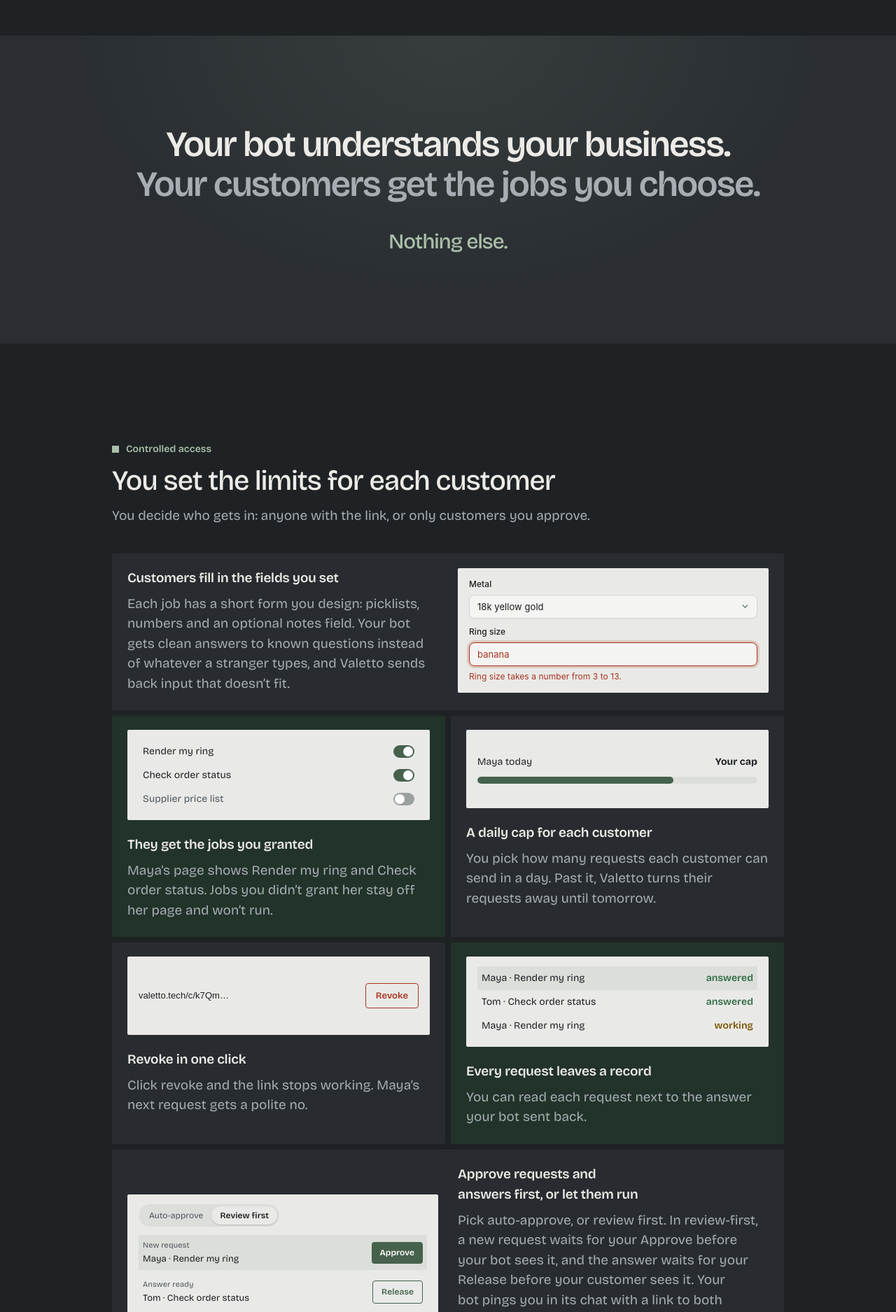
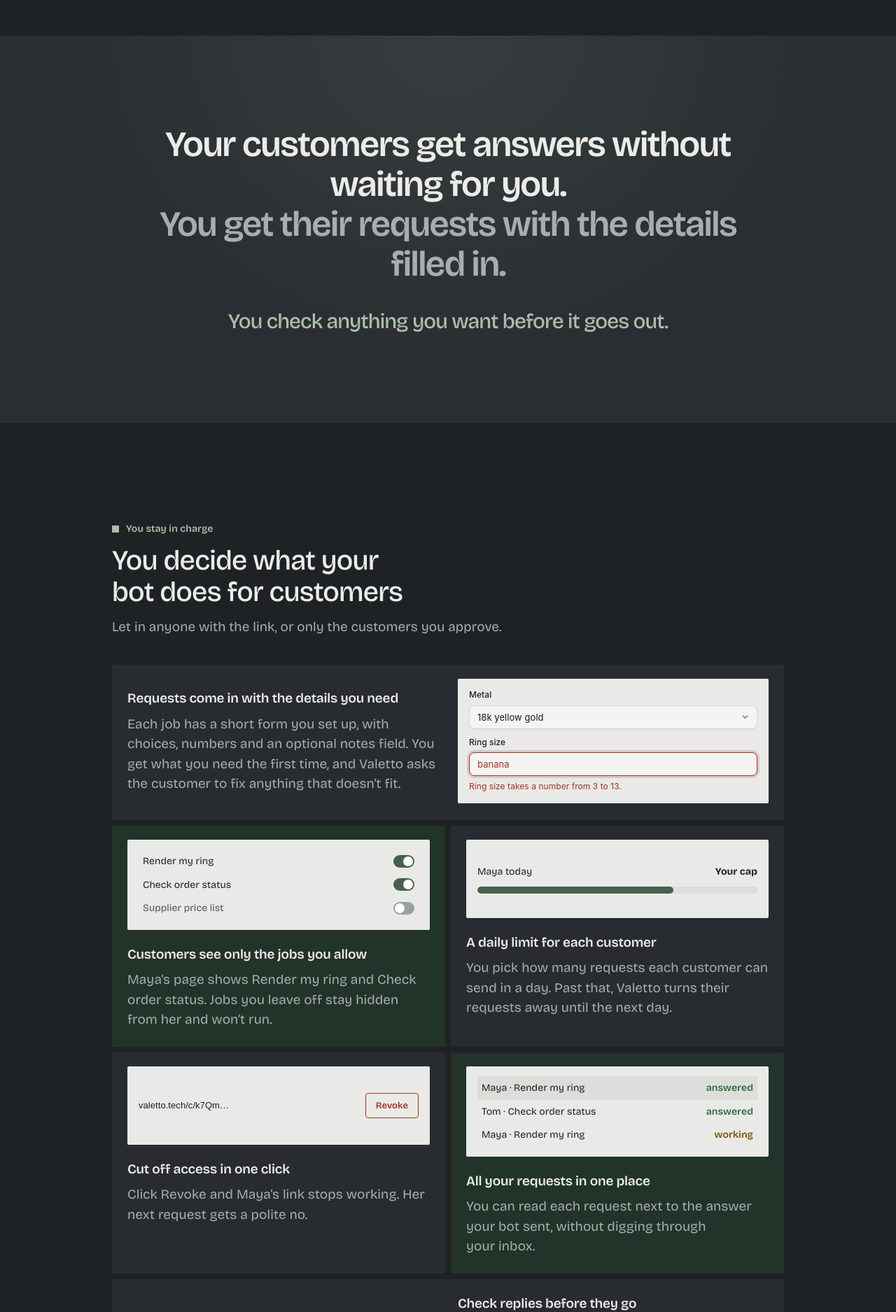
Before and after one commit to klahrich/replyslip, a Next.js app: page /valetto in a window 1280 px wide. Shown: the part 880-2755 px from the top of the page at 70% size. Built offline with nearby package versions, Linux system fonts and the light colour scheme; a web font is replaced by a local one.

Commit message:
Valetto homepage: reorient copy to owners without a bot (answer customers faster, less admin)

```diff
--- a/app/(site)/valetto/page.tsx
+++ b/app/(site)/valetto/page.tsx
@@ -33,8 +33,8 @@ function Words({ text, from = 0 }: { text: string; from?: number }) {
 const CONTROL: { h: string; p: string; frag: ReactNode; wide?: boolean }[] = [
   {
     wide: true,
-    h: 'Customers fill in the fields you set',
-    p: 'Each job has a short form you design: picklists, numbers and an optional notes field. Your bot gets clean answers to known questions instead of whatever a stranger types, and Valetto sends back input that doesn’t fit.',
+    h: 'Requests come in with the details you need',
+    p: 'Each job has a short form you set up, with choices, numbers and an optional notes field. You get what you need the first time, and Valetto asks the customer to fix anything that doesn’t fit.',
     frag: (
       <div className="vt-mini">
         <span className="vt-f">
@@ -50,8 +50,8 @@ const CONTROL: { h: string; p: string; frag: ReactNode; wide?: boolean }[] = [
     ),
   },
   {
-    h: 'They get the jobs you granted',
-    p: 'Maya’s page shows Render my ring and Check order status. Jobs you didn’t grant her stay off her page and won’t run.',
+    h: 'Customers see only the jobs you allow',
+    p: 'Maya’s page shows Render my ring and Check order status. Jobs you leave off stay hidden from her and won’t run.',
     frag: (
       <ul className="vt-grants">
         <li className="on">
@@ -70,8 +70,8 @@ const CONTROL: { h: string; p: string; frag: ReactNode; wide?: boolean }[] = [
     ),
   },
   {
-    h: 'A daily cap for each customer',
-    p: 'You pick how many requests each customer can send in a day. Past it, Valetto turns their requests away until tomorrow.',
+    h: 'A daily limit for each customer',
+    p: 'You pick how many requests each customer can send in a day. Past that, Valetto turns their requests away until the next day.',
     frag: (
       <div className="vt-cap">
         <div className="vt-cap-row">
@@ -85,8 +85,8 @@ const CONTROL: { h: string; p: string; frag: ReactNode; wide?: boolean }[] = [
     ),
   },
   {
-    h: 'Revoke in one click',
-    p: 'Click revoke and the link stops working. Maya’s next request gets a polite no.',
+    h: 'Cut off access in one click',
+    p: 'Click Revoke and Maya’s link stops working. Her next request gets a polite no.',
     frag: (
       <div className="vt-revoke">
         <span>valetto.tech/c/k7Qm…</span>
@@ -95,8 +95,8 @@ const CONTROL: { h: string; p: string; frag: ReactNode; wide?: boolean }[] = [
     ),
   },
   {
-    h: 'Every request leaves a record',
-    p: 'You can read each request next to the answer your bot sent back.',
+    h: 'All your requests in one place',
+    p: 'You can read each request next to the answer your bot sent, without digging through your inbox.',
     frag: (
       <ul className="vt-log">
         <li>
@@ -116,8 +116,8 @@ const CONTROL: { h: string; p: string; frag: ReactNode; wide?: boolean }[] = [
   },
   {
     wide: true,
-    h: 'Approve requests and answers first, or let them run',
-    p: 'Pick auto-approve, or review first. In review-first, a new request waits for your Approve before your bot sees it, and the answer waits for your Release before your customer sees it. Your bot pings you in its chat with a link to both buttons. Only you can tap them, so your bot can’t approve itself.',
+    h: 'Check replies before they go out, or let your bot answer',
+    p: 'Pick auto-approve or review first. With review first, you approve each new request before your bot starts on it, and you release each answer before your customer sees it. Valetto emails you when something is waiting, and only you can approve.',
     frag: (
       <div className="vt-review">
         <div className="vt-review-mode">
@@ -145,12 +145,12 @@ const JOBS = [
   {
     who: 'A jeweller',
     job: 'Render my ring',
-    p: 'A client picks the metal, the stone and the size, and gets a product render back. The rest of your shop stays off their page.',
+    p: 'A client picks the metal, the stone and the size, and sees a render of the ring before you spend time on a call.',
   },
   {
     who: 'A contractor or manufacturer',
     job: 'Get a quote',
-    p: 'Customers enter the material, the quantity and a deadline. Your bot prices it from your rate sheet and sends a quote with a total. Quotes are all this bot does for them.',
+    p: 'Customers enter the material, the quantity and a deadline. Your bot prices it from your rate sheet and sends a quote with a total, so you don’t write it by hand.',
   },
   {
     who: 'A consultant',
@@ -166,22 +166,16 @@ const JOBS = [
 
 const STEPS: { h: string; p: ReactNode }[] = [
   {
-    h: 'Tell your bot which jobs to offer.',
-    p: 'Describe each one in plain words, like “ask for the metal and ring size, reply with a price range”, and Valetto turns it into a simple form for your customers.',
+    h: 'Tell your bot what customers can ask for.',
+    p: 'Describe each job in plain words, like “ask for the metal and ring size, reply with a price range”, and Valetto turns it into a short form for your customers.',
   },
   {
-    h: 'Share one open link, or approve each customer by email.',
-    p: (
-      <>
-        Customers open it on any phone, with nothing to install. The page
-        carries your logo and your colors, so customers see your business.{' '}
-        <code className="vt-link">valetto.tech/c/k7Qm2xR9vTb4…</code>
-      </>
-    ),
+    h: 'Send customers your link.',
+    p: 'Use one link for everyone, or approve each customer by email. Customers open it on any phone with nothing to install, and the page shows your logo and colors.',
   },
   {
-    h: 'They ask, your bot answers, you see every request.',
-    p: 'Valetto wakes your bot when a request comes in. Answers take a few minutes, so the page shows your bot at work and emails the customer when the answer is ready.',
+    h: 'Your bot answers, and you see each request.',
+    p: 'Your bot starts on a request as soon as it comes in. If the answer takes a few minutes, the page shows your bot at work and Valetto emails the customer when it’s ready.',
   },
 ];
 
@@ -238,13 +232,13 @@ export default function ValettoPage() {
             </div>
             <h1 id="h1">
               <span className="l">
-                <Words text="Share your bot with customers." />
+                <Words text="A smart bot for your business." />
               </span>{' '}
               <span className="l vt-dim vt-h1-2">
-                <Words text="Only the jobs you choose." from={5} />
+                <Words text="Answer customers faster. Spend less time on admin." from={6} />
               </span>
             </h1>
-            <p className="vt-sub">Customers send it the requests you allow, by private link or a widget on your site.</p>
+            <p className="vt-sub">Your bot answers customers on a page with your logo, and you can approve each reply before it goes out.</p>
             <div className="vt-cta">
               <Link className="btn vt-btn" href={EARLY_ACCESS}>
                 Ask for early access
@@ -259,22 +253,22 @@ export default function ValettoPage() {
           </div>
         </section>
 
-        <section className="vt-key" aria-label="What customers get" data-play>
+        <section className="vt-key" aria-label="What you get" data-play>
           <p className="vt-key-a">
-            <Words text="Your bot understands your business." />
+            <Words text="Your customers get answers without waiting for you." />
           </p>
           <p className="vt-key-b">
-            <Words text="Your customers get the jobs you choose." from={5} />
+            <Words text="You get their requests with the details filled in." from={8} />
           </p>
           <p className="vt-key-c">
-            <Words text="Nothing else." from={12} />
+            <Words text="You check anything you want before it goes out." from={17} />
           </p>
         </section>
 
         <section className="vt-sec" id="control" aria-labelledby="control-h">
-          <p className="vt-kicker">Controlled access</p>
-          <h2 id="control-h">You set the limits for each customer</h2>
-          <p className="vt-lede">You decide who gets in: anyone with the link, or only customers you approve.</p>
+          <p className="vt-kicker">You stay in charge</p>
+          <h2 id="control-h">You decide what your bot does for customers</h2>
+          <p className="vt-lede">Let in anyone with the link, or only the customers you approve.</p>
           <div className="vt-control">
             {CONTROL.map((c) => (
               <article className={c.wide ? 'vt-cell wide-cell' : 'vt-cell'} key={c.h}>
@@ -291,7 +285,7 @@ export default function ValettoPage() {
         </section>
 
         <section className="vt-sec" id="jobs" aria-labelledby="jobs-h">
-          <h2 id="jobs-h">Jobs you can hand out</h2>
+          <h2 id="jobs-h">Jobs your bot can do for you</h2>
           <p className="vt-lede">Each job is one button on your customer’s page.</p>
           <ul className="vt-jobgrid">
             {JOBS.map((j) => (
@@ -322,8 +316,8 @@ export default function ValettoPage() {
         </section>
 
         <section className="close vt-close" aria-label="Get early access">
-          <p className="say">Start with one customer and one job.</p>
-          <p className="vt-close-sub">Valetto is in early access for Grok&nbsp;Bot owners.</p>
+          <p className="say">Start with the request you answer most.</p>
+          <p className="vt-close-sub">Valetto is in early access and runs on Grok&nbsp;Bot. No bot yet? You can still ask.</p>
           <Link className="btn vt-btn" href={EARLY_ACCESS}>
             Ask for early access
           </Link>
--- a/components/site/valetto/seo.ts
+++ b/components/site/valetto/seo.ts
@@ -4,9 +4,9 @@ import type { Metadata } from 'next';
 export const VALETTO_URL = 'https://valetto.tech';
 
 /** Valetto's default share text: the root layout's title and description, and the valetto.tech home page. */
-export const VALETTO_TITLE = 'Valetto: share your bot with customers, one job at a time';
+export const VALETTO_TITLE = 'Valetto: a smart bot for your business';
 export const VALETTO_DESCRIPTION =
-  'Give each customer a private link to the jobs your Grok Bot does for them. Daily caps, one-click revoke, and a record of every request.';
+  'Answer customers faster and spend less time on admin. Your bot answers customer requests on a page with your logo, and you can approve replies before they go out.';
 
 /** The Valetto pages as served at the root of valetto.tech (next.config.ts rewrites them to /valetto/...; /connect and /connect/meta-muse are served as is). */
 export const VALETTO_PATHS = ['/', '/early-access', '/agent-to-agent', '/connect', '/connect/meta-muse', '/privacy', '/terms'] as const;
```
